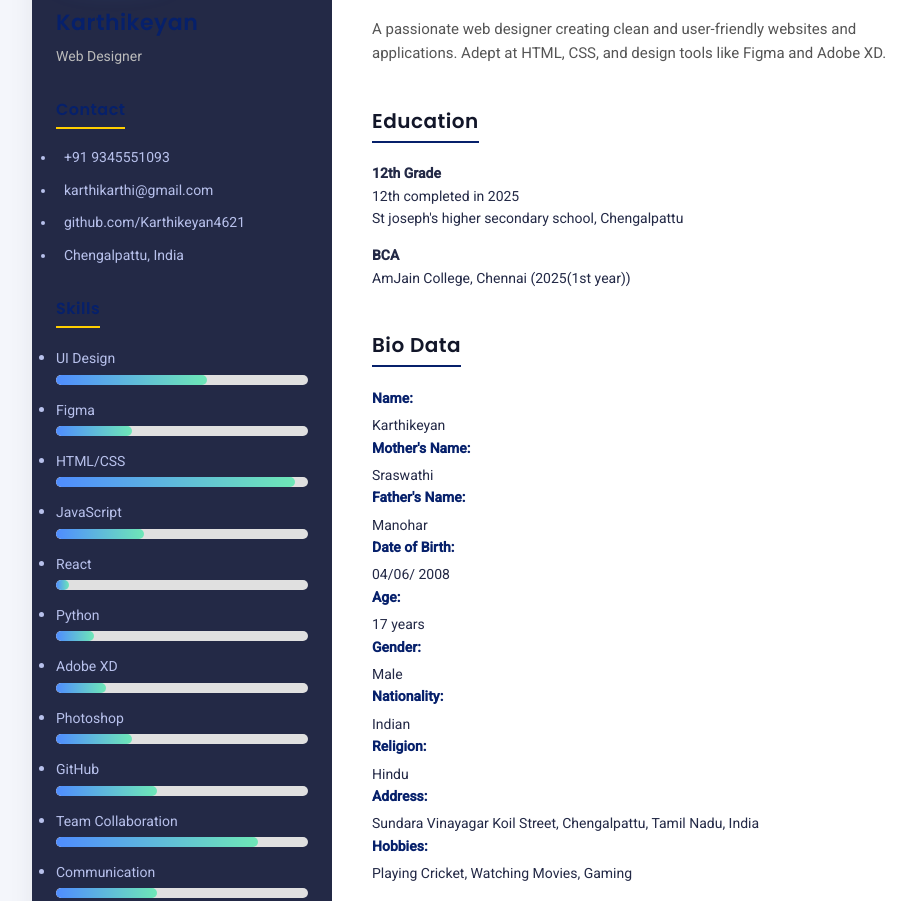
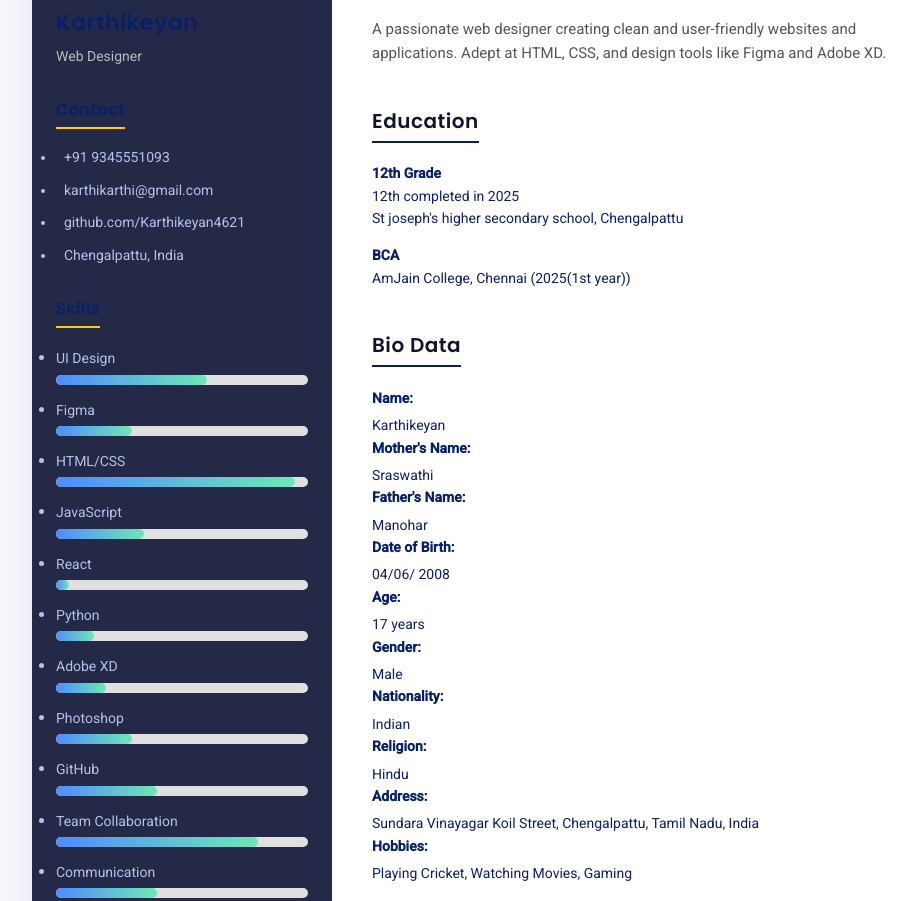
Before and after one commit to Karthikeyan4621/Bio-data-, a plain HTML site: page index.html in a window 1280 px wide. Shown: the part 133-1034 px from the top of the page, without its empty margins (158-1074 px from the left). Drawn offline with Linux system fonts and the light colour scheme.

Commit message:
Update style.css

```diff
--- a/style.css
+++ b/style.css
@@ -14,7 +14,7 @@
   --left-bg: #232946;
   --right-bg: #ffffff;
   --accent: #06206b;
-  --text-main: #232946;
+  --text-main: #0f1e68;
   --text-light: #b8c1ec;
   --heading: #121629;
 }
```
